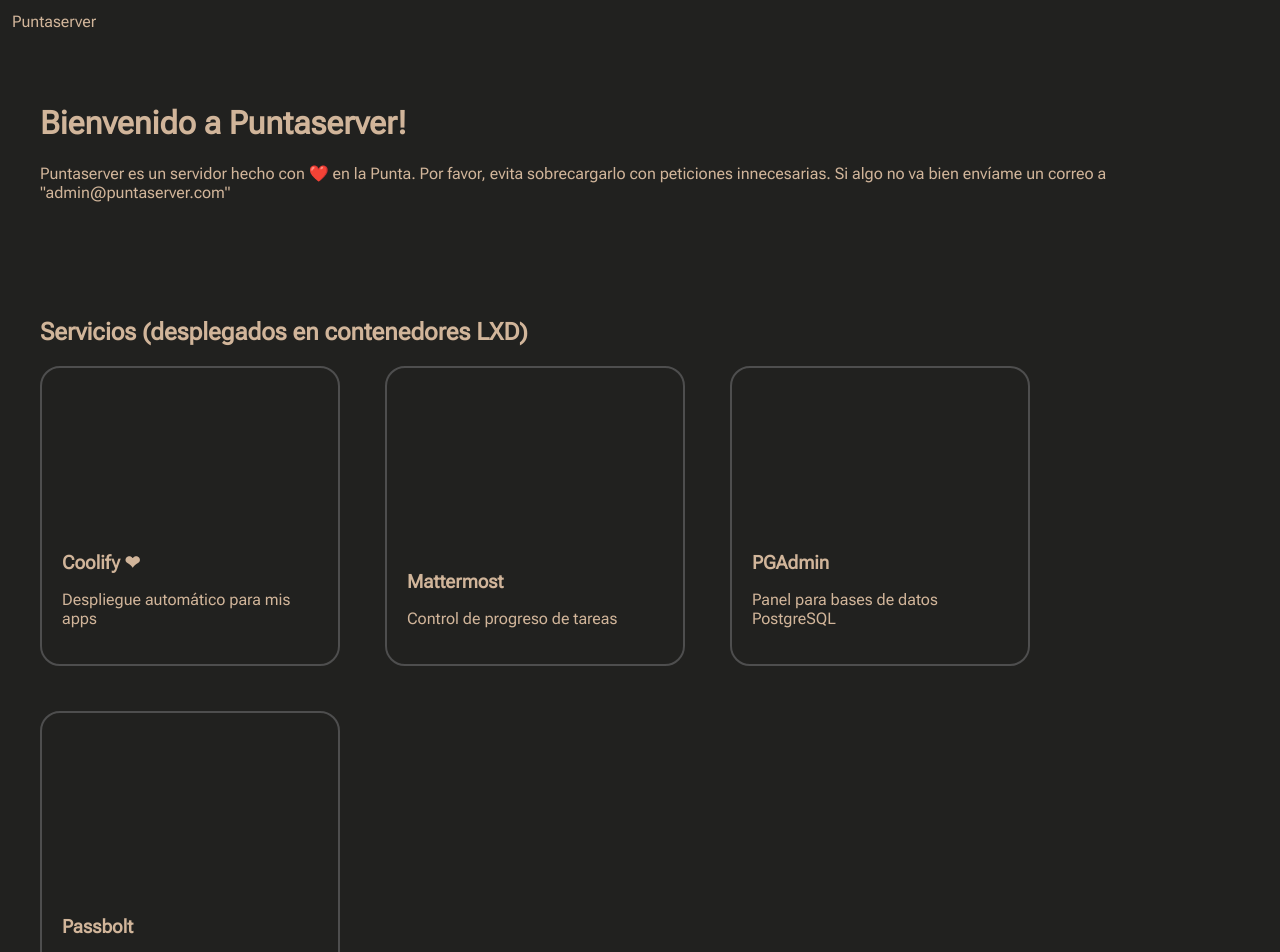
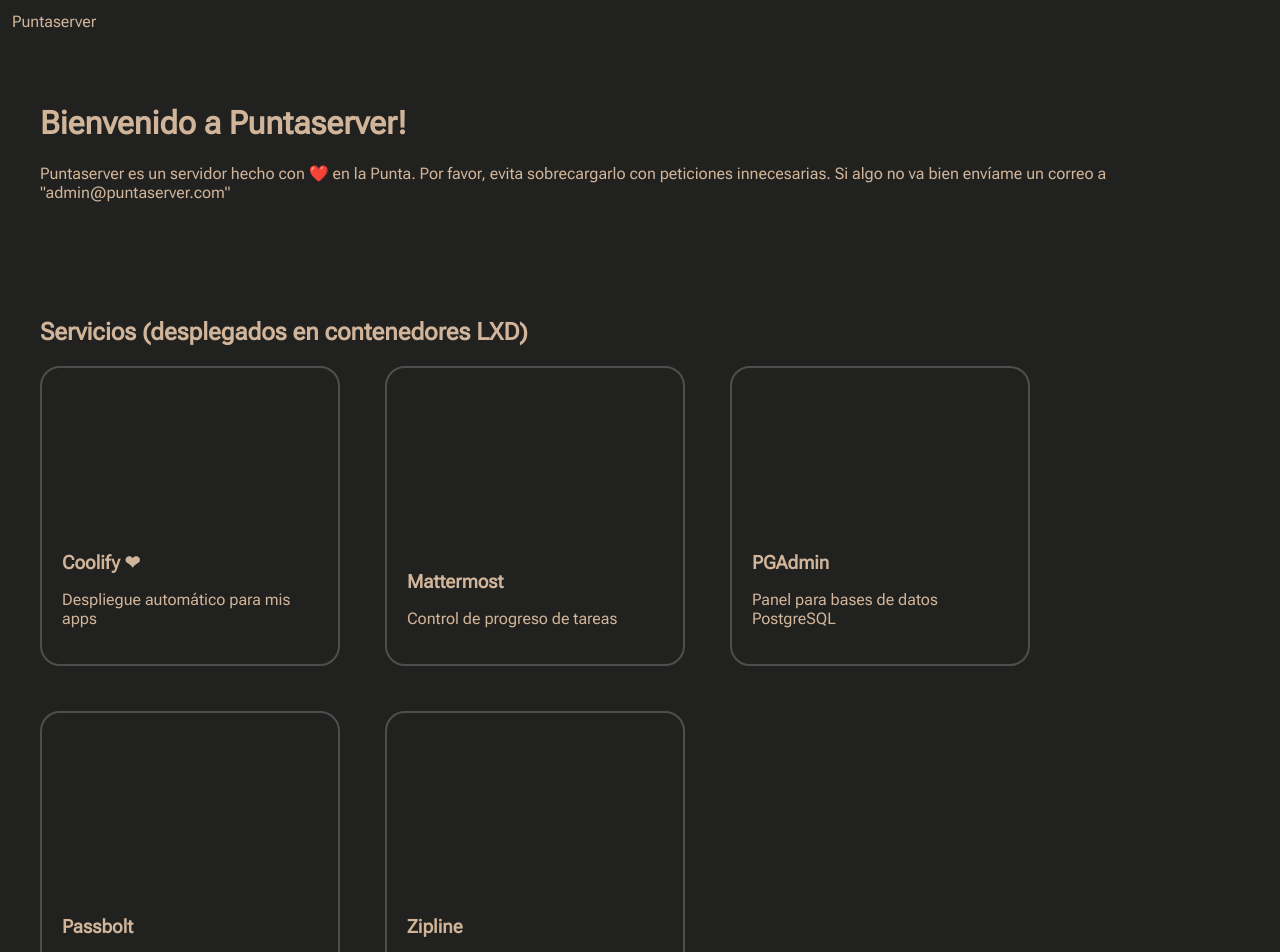
Before and after one commit to undernightcore/puntaserver, a Vue app: page / in a window 1280 px wide. Shown: the top 952 px of the page. Built offline with nearby package versions, Linux system fonts and the light colour scheme.

Commit message:
feat: added link

```diff
--- a/src/views/HomeView.vue
+++ b/src/views/HomeView.vue
@@ -41,6 +41,11 @@
           description="Administrador de contraseñas"
           @click="openLink('https://passbolt.puntaserver.com')"
         ></CardComponent>
+        <CardComponent
+          title="Zipline"
+          description="Plataforma para compartir ficheros"
+          @click="openLink('https://zipline.puntaserver.com')"
+        ></CardComponent>
       </div>
     </div>
     <div class="home__section">
```
